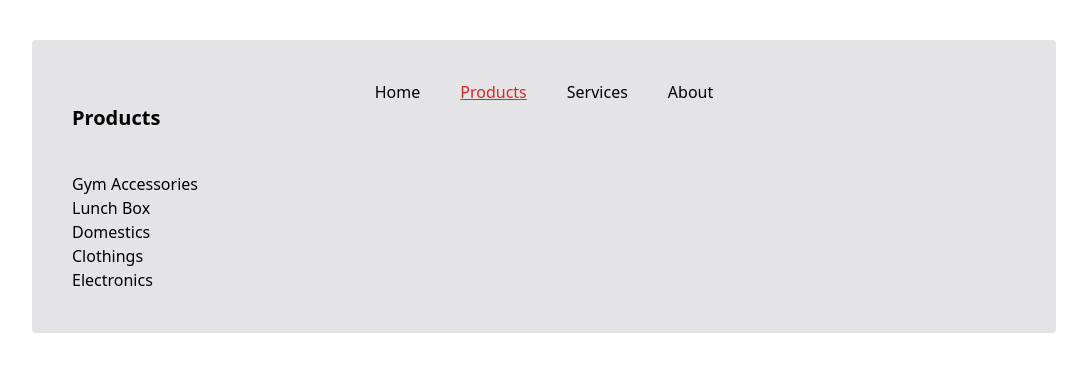
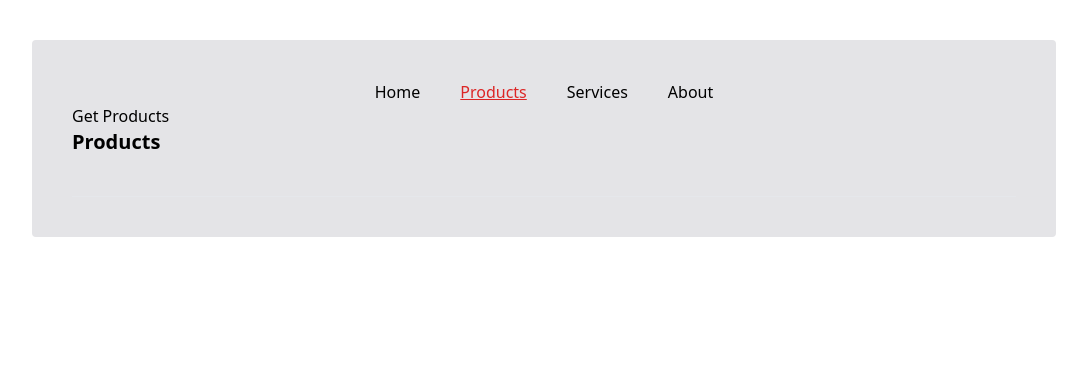
Before and after one commit to master-dhanesh/mern12, a React (Vite) app: page /products in a window 1280 px wide. Shown: the top 372 px of the page, without its empty margins (96-1183 px from the left). Built offline with nearby package versions, Linux system fonts and the light colour scheme.

Commit message:
axios calling api

```diff
--- a/package.json
+++ b/package.json
@@ -10,6 +10,7 @@
     "preview": "vite preview"
   },
   "dependencies": {
+    "axios": "^1.7.9",
     "nanoid": "^5.0.9",
     "react": "^18.3.1",
     "react-dom": "^18.3.1",
--- a/src/components/Products.jsx
+++ b/src/components/Products.jsx
@@ -1,25 +1,45 @@
+import axios from "axios";
+import { useState } from "react";
 import { Link, Outlet } from "react-router-dom";
 
 const Products = () => {
+    const [products, setproducts] = useState([]);
+
+    const getallproducts = async () => {
+        try {
+            const { data } = await axios.get(
+                "https://fakestoreapi.com/products"
+            );
+            setproducts(data);
+        } catch (error) {
+            console.log(error);
+        }
+    };
+
+    // axios
+    //     .get("https://fakestoreapi.com/products")
+    //     .then((res) => console.log(res.data))
+    //     .catch((err) => console.log(err));
+
     return (
         <div>
+            <button onClick={getallproducts}>Get Products</button>
             <h1 className="text-xl font-extrabold mb-10">Products</h1>
-            <div className="list-none">
-                <Link className="list-item" to="/products/gym-accessiories">
-                    Gym Accessories
-                </Link>
-                <Link className="list-item" to="/products/lunch-box">
-                    Lunch Box
-                </Link>
-                <Link className="list-item" to="/products/domestics">
-                    Domestics
-                </Link>
-                <Link className="list-item" to="/products/clothings">
-                    Clothings
-                </Link>
-                <Link className="list-item" to="/products/electronics">
-                    Electronics
-                </Link>
+            <div className="list-none flex flex-wrap">
+                {products.map((p, i) => (
+                    <Link
+                        key={p.id}
+                        className="w-[23%]  h list-item p-2 mr-3 mb-3 rounded bg-zinc-300"
+                        to={`/products/${p.title}`}
+                    >
+                        <img
+                            className="object-cover w-full h-[200px]"
+                            src={p.image}
+                            alt=""
+                        />
+                        {p.title}
+                    </Link>
+                ))}
             </div>
             <hr />
 
```
